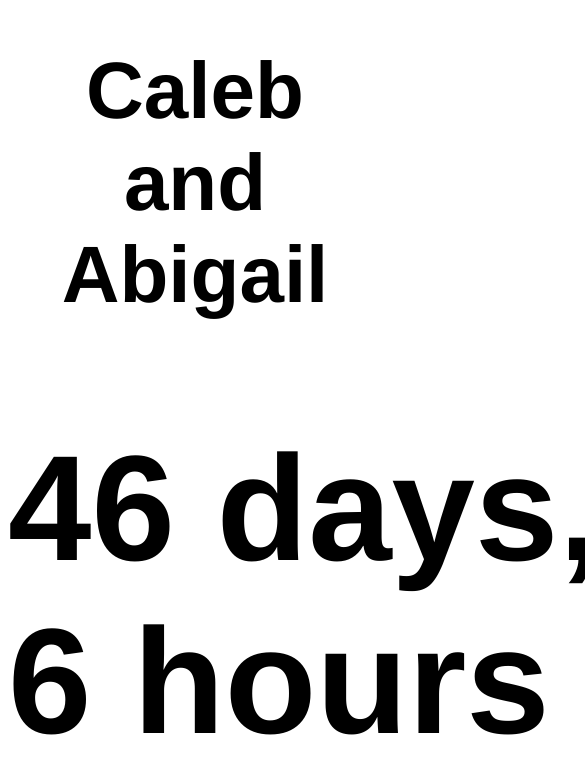
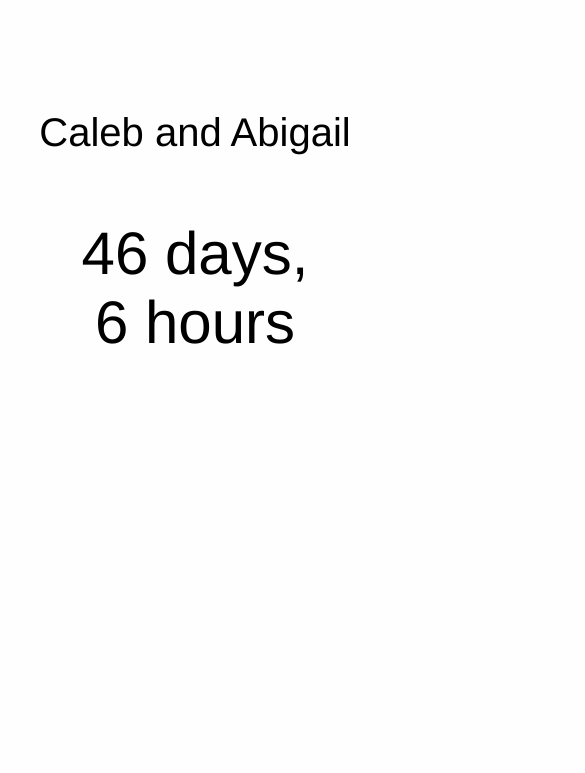
Before and after one commit to TehShrike/duffwedding.com, a plain HTML site: page index.html in a window 390 px wide. Shown: the part 189-962 px from the top of the page, 585 px wide, since content can reach past the window. After the commit the page ends 844 px from the top, so only its background shows below. Drawn offline with Linux system fonts and the light colour scheme.

Commit message:
RESPONSIVE!

```diff
--- a/index.html
+++ b/index.html
@@ -7,8 +7,8 @@
 		<link href="style.css" rel="stylesheet" type="text/css" />
 	</head>
 	<body>
-		<h2>Caleb and Abigail</h2>
-		<h1 id="time-left"></h1>
+		<div class=name>Caleb and Abigail</div>
+		<div id="time-left"></div>
 	</body>
 	<script src="index.js"></script>
 </html>
--- a/style.css
+++ b/style.css
@@ -1,14 +1,34 @@
 body {
+	display: flex;
+	flex-direction: column;
+	justify-content: center;
+	min-height: 100vh;
+	margin: 0;
+	padding: 0;
+
 	font-family: helvetica;
-	padding-top: 10em;
-	background-color: EEEEEE;
+	background-color: #FEFEFE;
 	text-align: center;
 }
 
-h1 {
-	font-size: 150px;
+div {
+	margin: 32px 16px;
 }
 
-h2 {
+#time-left {
+	font-size: 120px;
+}
+
+.name {
 	font-size: 80px;
 }
+
+@media (max-width: 500px) {
+	#time-left {
+		font-size: 60px;
+	}
+
+	.name {
+		font-size: 40px;
+	}
+}
```
